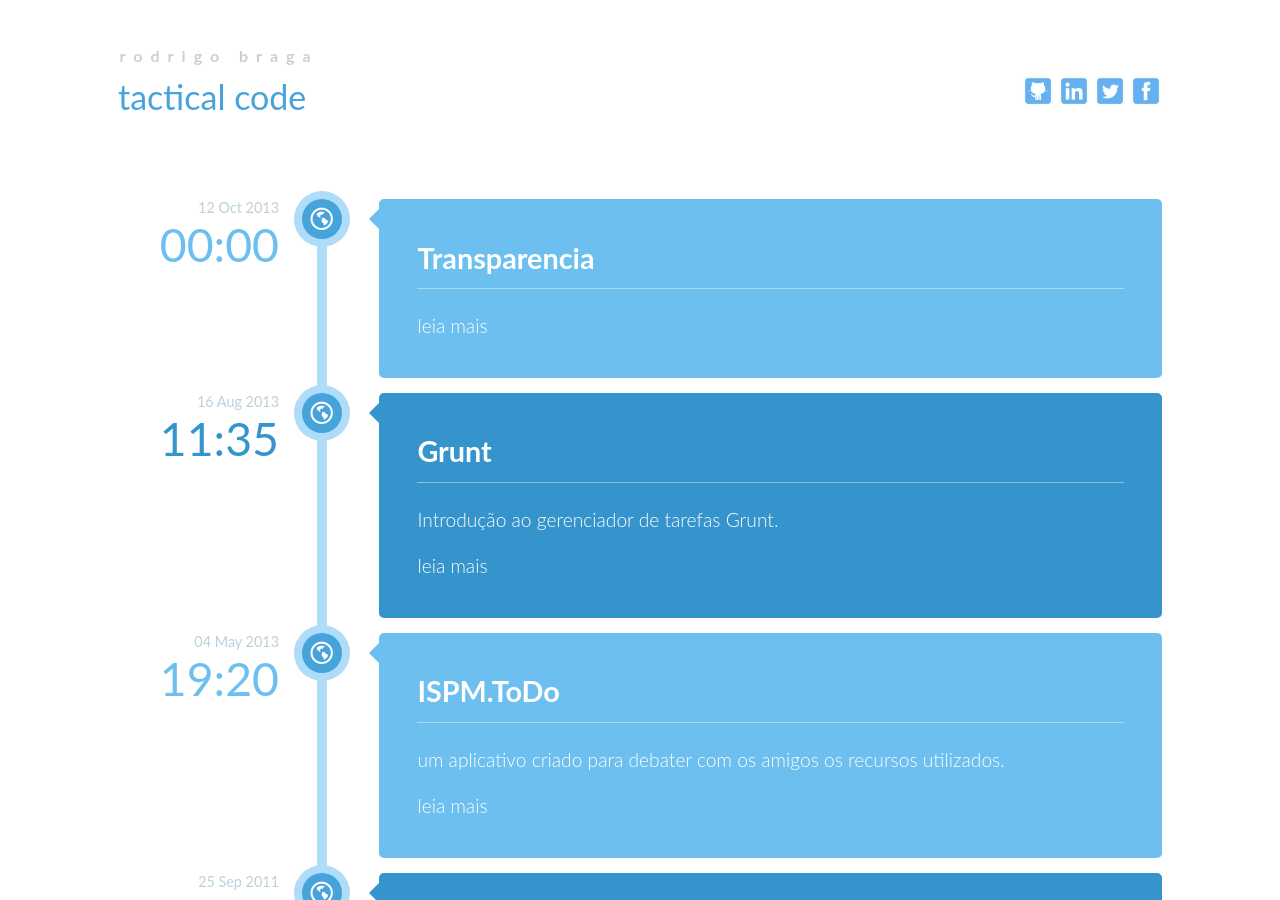
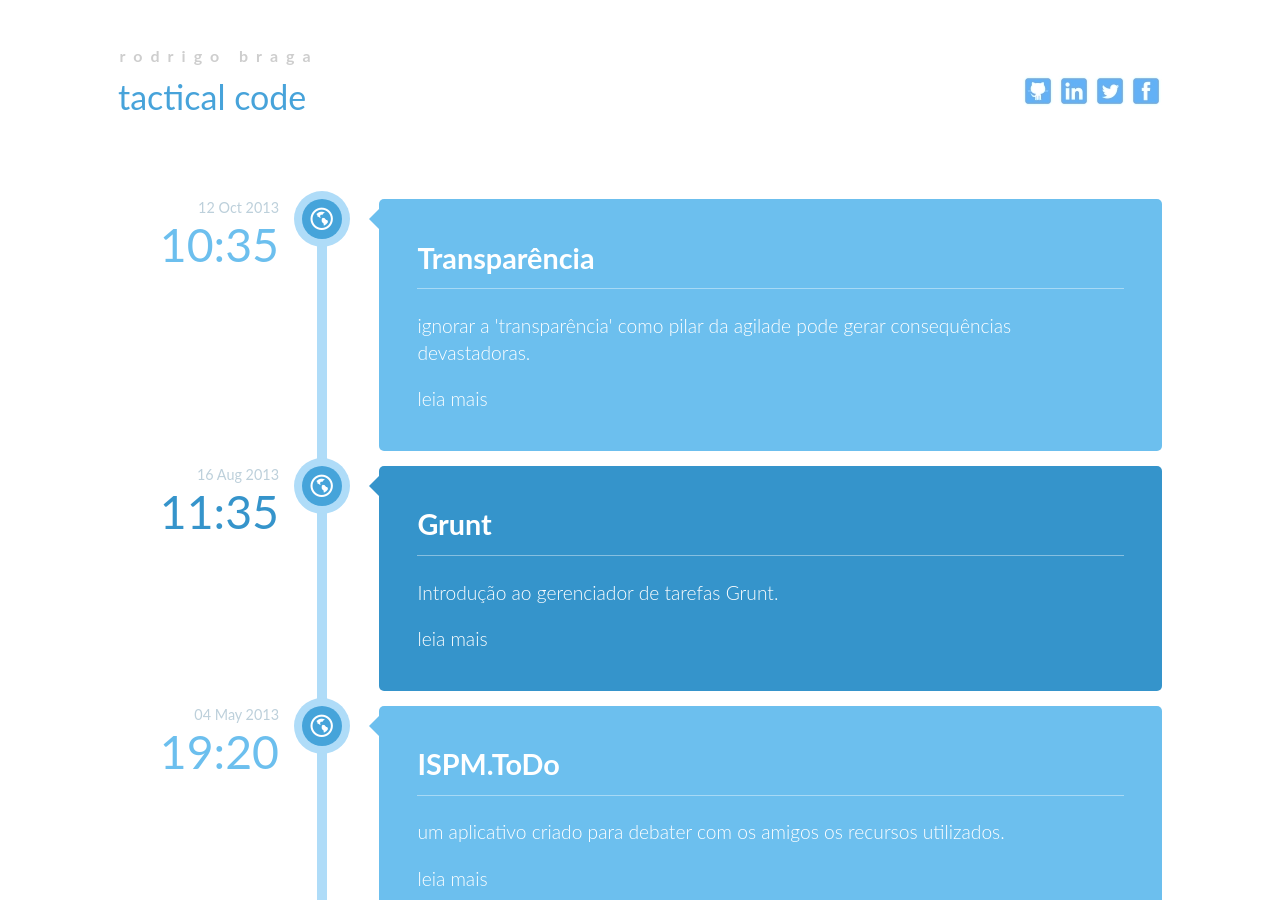
Before and after one commit to rodrigobraga/rodrigobraga.github.io, a Jekyll site: the page built from index.html, in a window 1280 px wide and 900 px high. Built offline with Jekyll 4.4.1, drawn with Linux system fonts in a browser that asks for light colours; Markdown is read by kramdown in place of the engine named in the settings.

Commit message:
Update 2013-10-12-transparencia.md

```diff
--- a/_posts/2013-10-12-transparencia.md
+++ b/_posts/2013-10-12-transparencia.md
@@ -1 +1,11 @@
-Cerca de um ano e meio atrás, comecei a trabalhar em um time que utiliza métodos ágeis.
+---
+layout: post
+title: "Transparência"
+date: "2013-10-12 10:35:00"
+categories: [dev, agile]
+tags: [scrum]
+summary: ignorar a 'transparência' como pilar da agilade pode gerar consequências devastadoras.
+comments: true
+---
+
+A cerca de um ano e meio atrás puder mergulhar efetivamente no mundo da agilidade, depois de bastante tempo apenas estudando.
```
